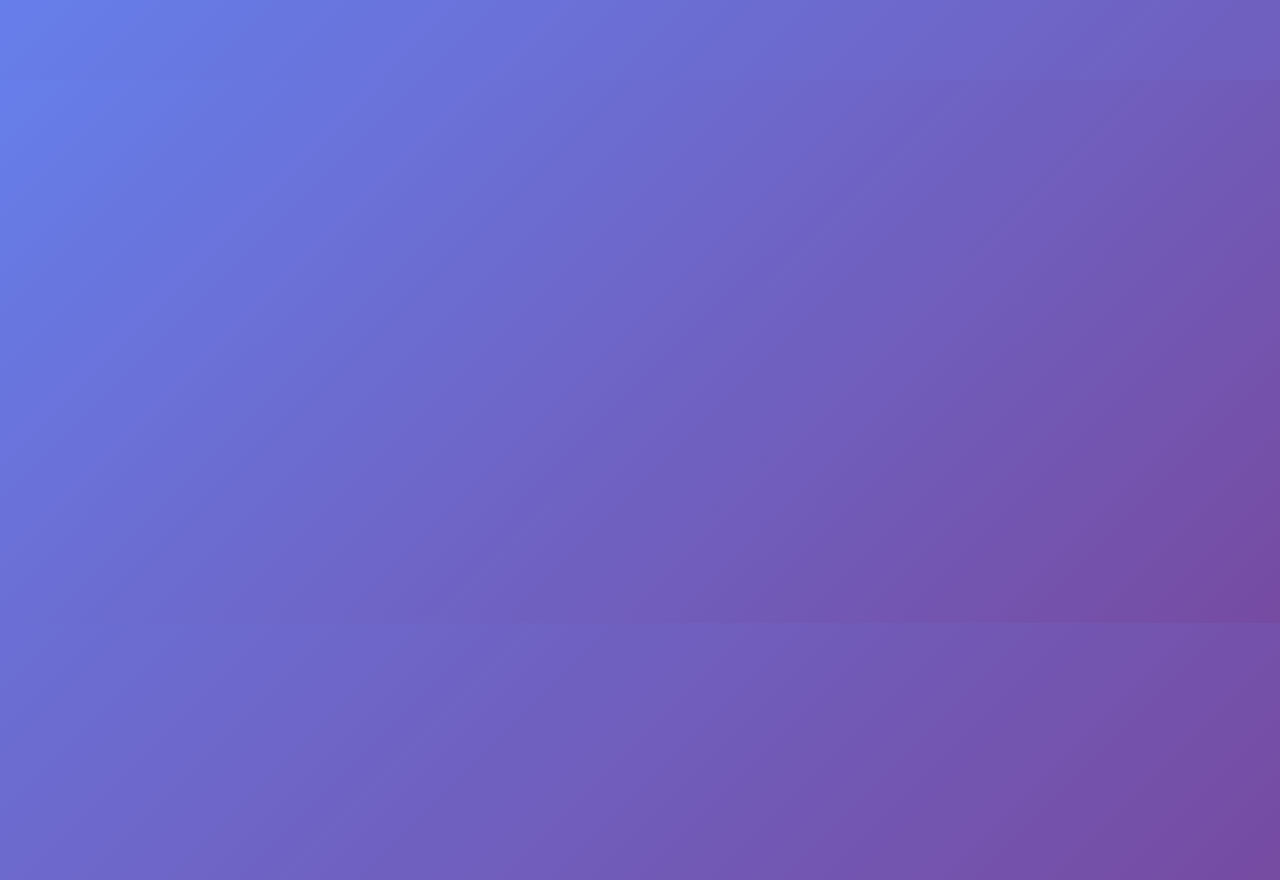
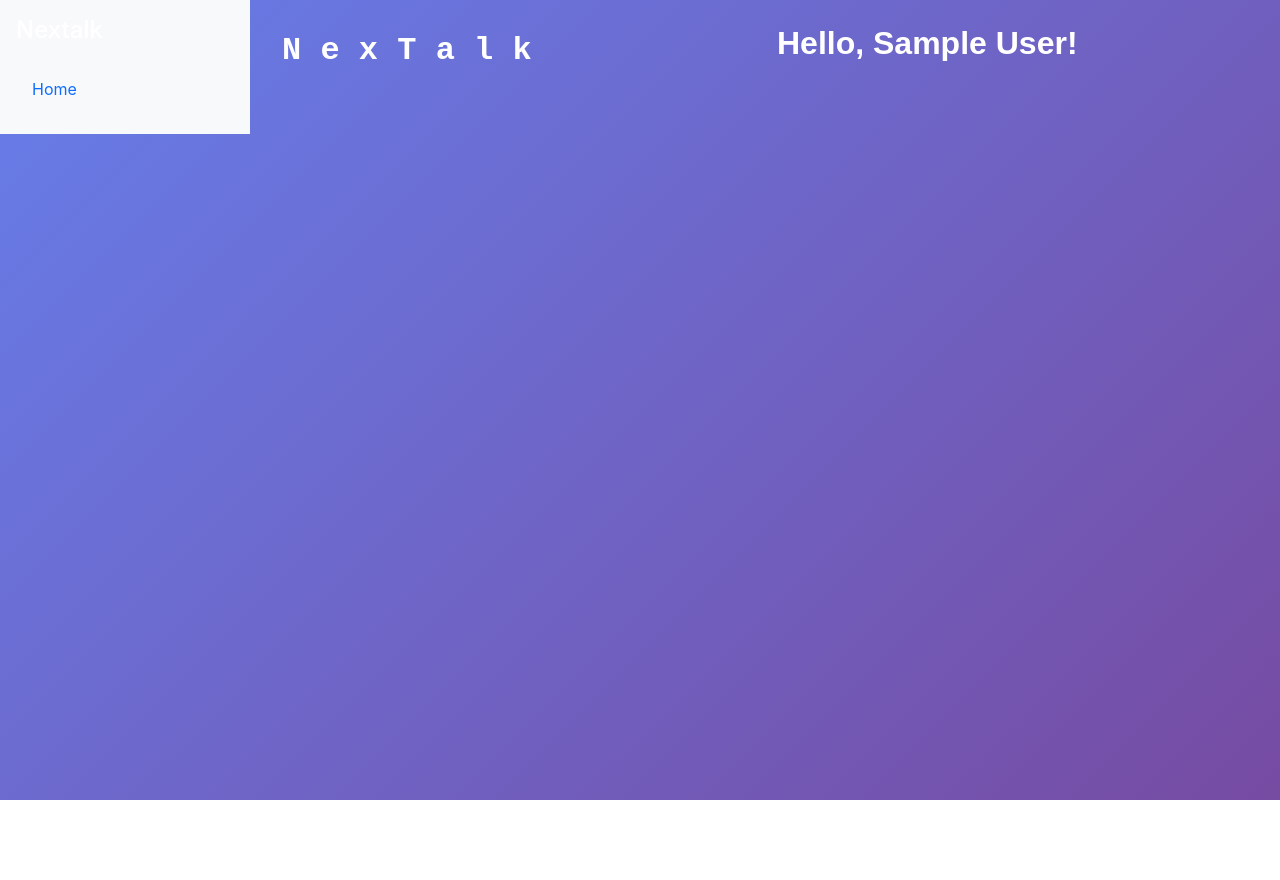
Before and after one commit to kishuu2/nextalk, a React (Create React App) app: page /dashboard in a window 1280 px wide. After the commit the page ends 800 px from the top, so only its background shows below. Built offline with nearby package versions, Linux system fonts and the light colour scheme; sample sign-in values are in the browser's storage.

Commit message:
Fix backend deployment settings

```diff
--- a/src/App.js
+++ b/src/App.js
@@ -1,25 +1,26 @@
-import './App.css';
-import { HashRouter, Routes, Route } from "react-router-dom";
+import { BrowserRouter, Routes, Route } from "react-router-dom";
 import { ThemeProvider } from './Components/ThemeContext';
-import Login from "./Components/Login";
-import Signup from "./Components/Signup";
-import Dashboard from './Components/Dashboard';
-import Forgot from './Components/Forgot';
+import Login from "./Components/Auth/Login";
+import Signup from "./Components/Auth/Signup";
+import Forgot from "./Components/Auth/Forgot";
+import DashboardLayout from "./Components/Dashboard/DashboardLayout";
+import Home from "./Components/Dashboard/Home";
 
 function App() {
   return (
-    <>
-      <ThemeProvider>
-        <HashRouter>
-          <Routes>
-            <Route index element={<Login />} />
-            <Route path="/Signup" element={<Signup />} />
-            <Route path="/Forgot" element={<Forgot />} />
-            <Route path="/Dashboard" element={<Dashboard />} />
-          </Routes>
-        </HashRouter>
-      </ThemeProvider>
-    </>
+    <ThemeProvider>
+      <BrowserRouter>
+        <Routes>
+          <Route index element={<Login />} />
+          <Route path="/signup" element={<Signup />} />
+          <Route path="/forgot" element={<Forgot />} />
+
+          <Route path="/dashboard" element={<DashboardLayout />}>
+            <Route index element={<Home />} />
+          </Route>
+        </Routes>
+      </BrowserRouter>
+    </ThemeProvider>
   );
 }
 
--- a/src/Components/Login.js
+++ b/src/Components/Auth/Login.js
@@ -1,13 +1,13 @@
 import { useState } from 'react';
 import { useNavigate, Link } from 'react-router-dom';
-import axios from 'axios';
-import { useTheme } from './ThemeContext';
-import '../styles/Login.css';
-import Random1 from "../Images/download.png";
-import Random2 from "../Images/download2.png";
-import Random3 from "../Images/download3.png";
-import Random4 from "../Images/download4.png";
-import Random5 from "../Images/download5.png";
+import axios from '../../axiosConfig';
+import { useTheme } from '../ThemeContext';
+import '../../styles/Login.css';
+import Random1 from "../../Images/download.png";
+import Random2 from "../../Images/download2.png";
+import Random3 from "../../Images/download3.png";
+import Random4 from "../../Images/download4.png";
+import Random5 from "../../Images/download5.png";
 
 
 function Login() {
@@ -62,7 +62,7 @@ function Login() {
             setSuccess("Login successful! 🎉");
 
             setTimeout(() => {
-                navigate('/Dashboard');
+                navigate('/dashboard');
             }, 500);
         } catch (error) {
             setProgress(0);
--- a/src/Components/Dashboard.js
+++ /dev/null
@@ -1,12 +0,0 @@
-import React from 'react'
-
-export default function Dashboard() {
-    const user = JSON.parse(localStorage.getItem("user"));
-
-  return (
-    <>
-        <h1>Welcome To NexTalk</h1>
-        <h2>Hello, {user ? user.name : "Guest"}!</h2>
-    </>
-  )
-}
--- /dev/null
+++ b/src/Components/Dashboard/DashboardLayout.js
@@ -0,0 +1,20 @@
+import { Outlet, Link } from "react-router-dom";
+
+export default function DashboardLayout() {
+  return (
+    <div className="d-flex">
+      <aside className="p-3 bg-light" style={{ width: '250px' }}>
+        <h4 className="mb-4">Nextalk</h4>
+        <ul className="nav flex-column">
+          <li className="nav-item">
+            <Link className="nav-link" to="/Dashboard">Home</Link>
+          </li>
+        </ul>
+      </aside>
+
+      <main className="flex-grow-1 p-4">
+        <Outlet />
+      </main>
+    </div>
+  );
+}
--- /dev/null
+++ b/src/Components/Dashboard/Home.js
@@ -0,0 +1,24 @@
+import React from 'react'
+
+export default function Dashboard() {
+  const user = JSON.parse(localStorage.getItem("user"));
+
+  return (
+    <>
+      <div className="row">
+        <div className="col-md">
+          <div className='p-2'>
+            <div >
+              <h2 style={{fontFamily:'monospace'}}>N e x T a l k</h2>
+            </div><br/>
+            <div>
+            </div>
+          </div>
+        </div>
+        <div className="col-md">
+          <h2>Hello, {user ? user.name : "Guest"}!</h2>
+        </div>
+      </div>
+    </>
+  )
+}
--- /dev/null
+++ b/src/axiosConfig.js
@@ -0,0 +1,12 @@
+import axios from "axios";
+
+// Create an instance
+const axiosInstance = axios.create({
+  baseURL: "https://nextalk-u0y1.onrender.com", // Backend URL
+  withCredentials: true,           // Crucial for sending cookies
+  headers: {
+    "Content-Type": "application/json",
+  },
+});
+
+export default axiosInstance;
```
Also changed, not shown: src/Components/Auth/Forgot.js (renamed from src/Components/Forgot.js, +7 -7 lines), src/Components/Auth/Signup.js (renamed from src/Components/Signup.js, +7 -7 lines), src/Components/ProtectedRoute.js (added, +20 -0 lines).
